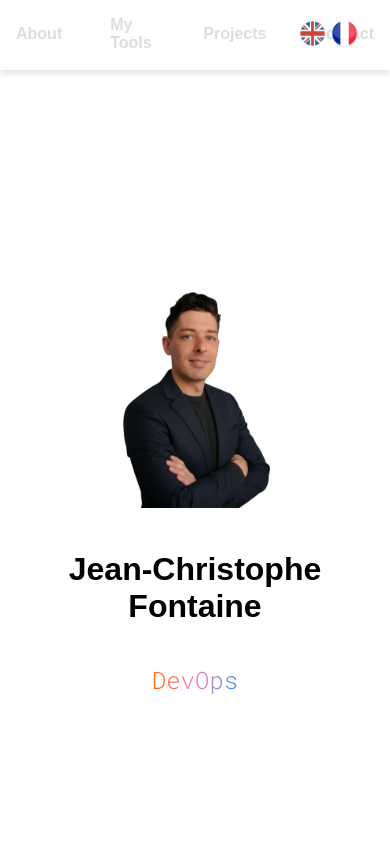
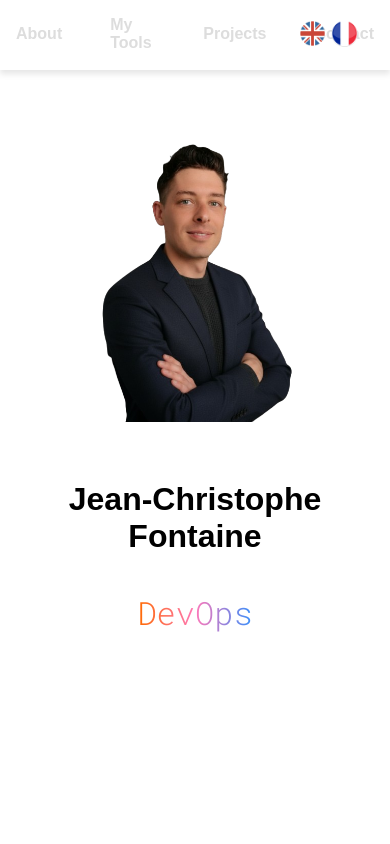
Before and after one commit to jchris3434/CV-2026, a Next.js app: page /en in a window 390 px wide. Shown: the top 844 px of the page. Built offline with nearby package versions, Linux system fonts and the light colour scheme; a web font is replaced by a local one.

Commit message:
resize 2

```diff
--- a/app/[locale]/Components/Welcome/welcome.module.css
+++ b/app/[locale]/Components/Welcome/welcome.module.css
@@ -86,13 +86,20 @@ body {
 
 @media (max-width: 900px) {
 
+  .name {
+    font-size: 2rem; /* Ton nom repasse à 2rem ici */
+    margin-bottom: 0.5rem;
+  }
+
   .globaleSection {
     flex-direction: column;
-    justify-content: center;
+    /* On change center par flex-start pour remonter le contenu */
+    justify-content: flex-start;
     align-items: center;
     text-align: center;
-    /* height: auto; */
-    padding: 2rem 0;
+    /* On ajoute un padding-top pour décoller du haut sans être au milieu */
+    padding-top: 4rem;
+    min-height: calc(100vh - 4rem);
   }
 
   /* Image en haut */
@@ -101,7 +108,10 @@ body {
     width: 100%;
     display: flex;
     justify-content: center;
-    margin-bottom: 1rem;
+    /* On réduit ou ajuste la marge sous l'image */
+    margin-bottom: 2rem;
+    /* Supprime toute contrainte de flex grow pour ne pas occuper l'espace inutilement */
+    flex: 0 1 auto;
   }
 
   /* Texte en dessous */
@@ -110,20 +120,21 @@ body {
     width: 100%;
     align-items: center;
     gap: 0.5rem;
+    /* On s'assure que le texte ne soit pas poussé tout en bas */
+    flex: 0 1 auto;
   }
 
   .imageLeft {
     height: auto;
-    max-height: 14rem;
+    /* On peut agrandir un peu si besoin, ou rester à 14rem */
+    max-height: 18rem;
     width: auto;
     animation: none;
   }
 
-  .name {
-    font-size: 2rem;
-  }
-
   .jobTitleContainer {
-    font-size: 1.5rem;
-  }
+  min-height: 1.5em;
+  font-size: 2rem;
+  padding-top: 1.3rem;
 }
+}
```
